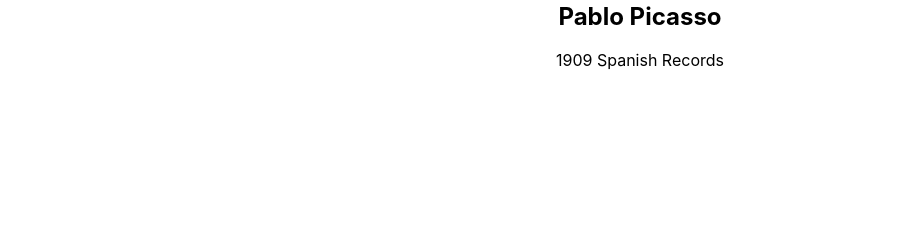
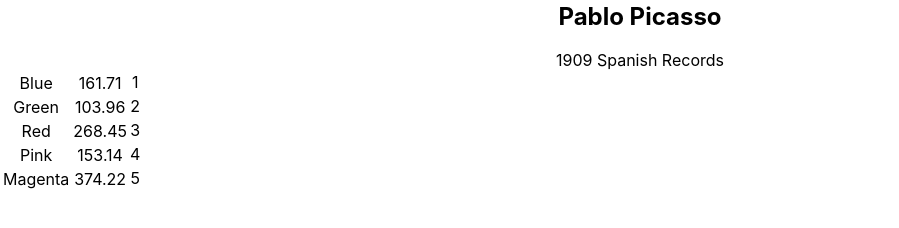
Before and after one commit to em-cee-ayy/bloc-jams-react, a React (Create React App) app: page /album/the-colors in a window 1280 px wide. Shown: the part 466-694 px from the top of the page, without its empty margins (0-899 px from the left). Built offline with nearby package versions, Linux system fonts and the light colour scheme.

Commit message:
Album assignment complete

```diff
--- a/src/components/Album.js
+++ b/src/components/Album.js
@@ -32,6 +32,9 @@
           <col id="song-duration-column" />
         </colgroup>
         <tbody>
+        {this.state.album.songs.map((songs, index) => {
+        return ( <tr key ={index}> <td>{songs.title}</td> <td>{songs.duration}</td> {index+1} </tr>)
+        })}
         </tbody>
         </table>
       </section>
```
